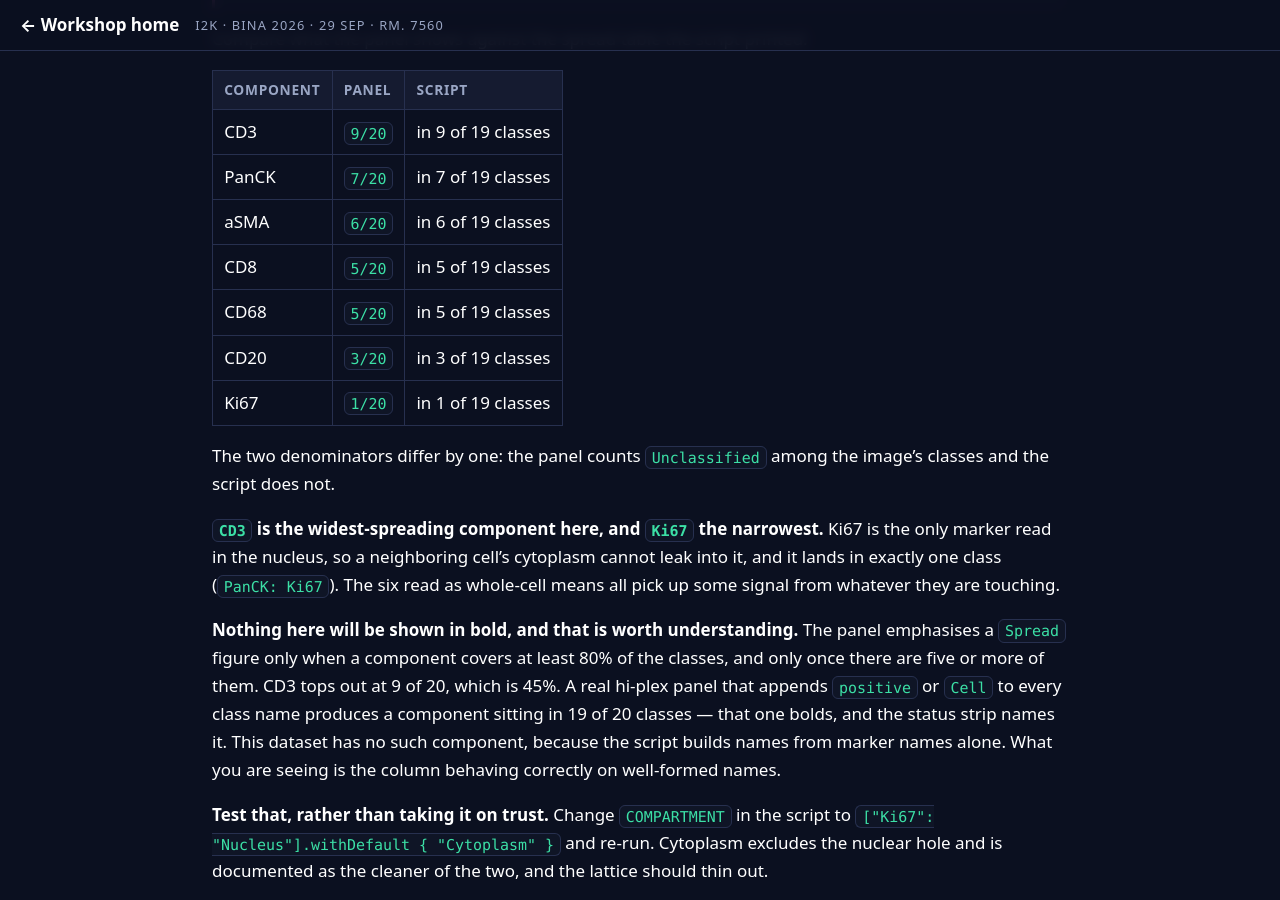
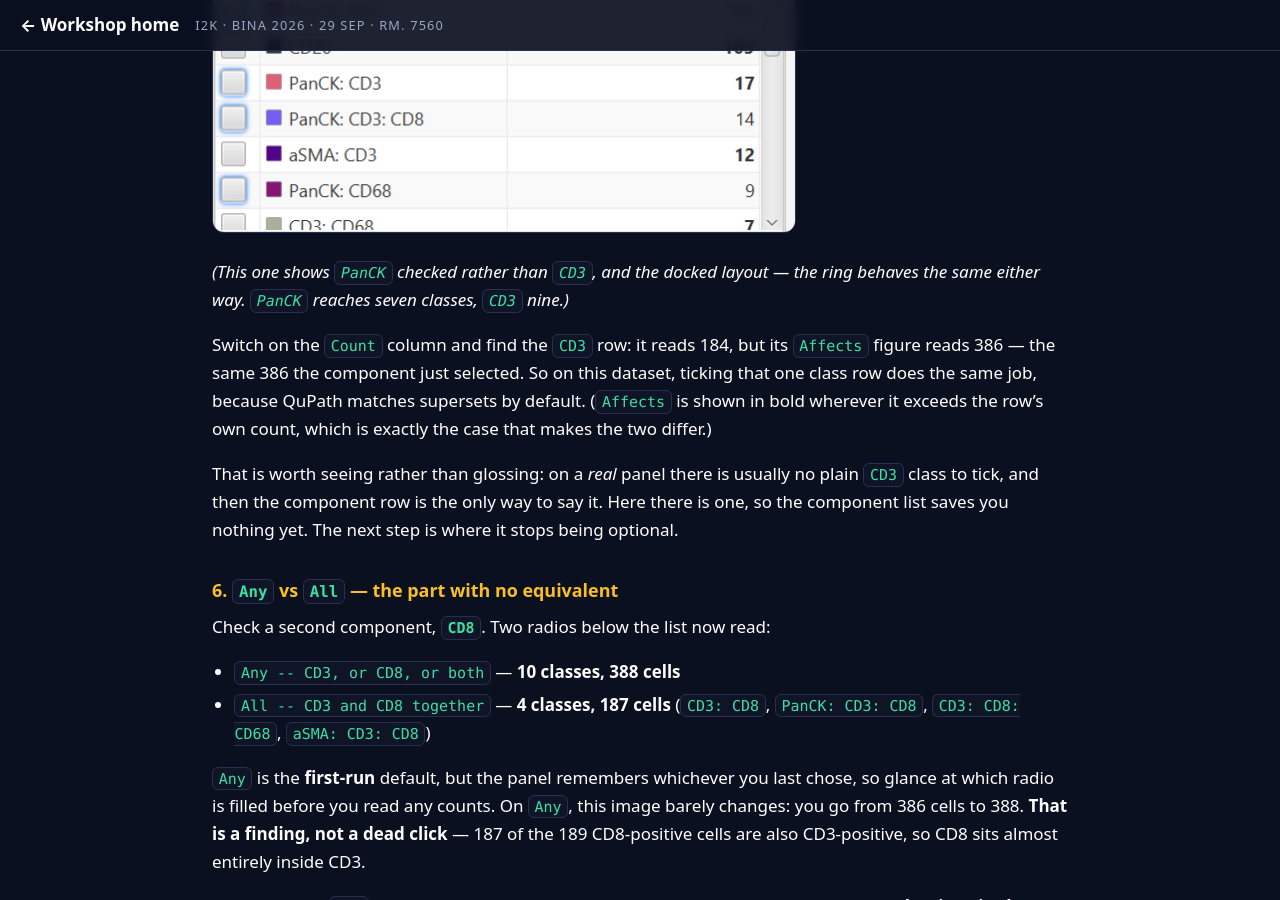
Before and after one commit to MichaelSNelson/BINA-I2K-2026-QuPath-Extensions, a Jekyll site: the page built from docs/14-class-visibility.md, in a window 1280 px wide and 900 px high, scrolled down 6890 px. Built offline with Jekyll 4.4.1, drawn with Linux system fonts in a browser that asks for light colours; some of the changed text lies outside the part shown.

Commit message:
Guide 14: add the panel screenshots, and fix what one of them revealed
Two images: the floating panel over the viewer at step 4, and a crop of the
docked classes list at step 5 showing the tick-versus-ring distinction the
step describes. The crop happens to show the Affects bolding too -- bold on
every row where Affects exceeds that class's own count, plain where they are
equal -- so one image carries both ideas.

Both screenshots show PanCK checked rather than CD3, and the captions say so
rather than implying otherwise: PanCK reaches seven classes, CD3 nine.

The dialog screenshot also confirms three numbers the guide asserts from a
measured run: Affects reads 439 for PanCK, 386 for CD3 and 187 for CD3: CD8,
and the classes header reads 20, which is the Spread denominator the guide
predicts and the script now prints.

And it caught an error. The combination control in the screenshot has All
selected, not Any. ClassVisibilityPreferences:107 makes combination a
persistent preference with ANY only as the first-run default, so a reader who
has used the panel before will not see what the guide promised. Step 6 now
says to check which radio is filled before reading the counts.

Images were resized and quantised for the web: 1.06 MB to 302 KB for the
panel, 15.6 KB for the crop. The two originals are left untracked as sources.

Claude-Session: https://claude.ai/code/session_01KwiACUr5MacuDvqp74c96o

```diff
--- a/docs/14-class-visibility.md
+++ b/docs/14-class-visibility.md
@@ -235,7 +235,12 @@ empty state.
 
 > **The panel opens as a floating window.** If it covers the viewer, use the **Dock as tab**
 > button in the panel's own header to park it in the analysis pane. **Undock to window** puts
-> it back.
+> it back, and the docked layout stacks the two lists instead of placing them side by side.
+
+<img src="../images/class-visibility/panel-over-viewer.png" alt="The Class visibility floating window over the QuPath viewer on tme_00. Its header carries Preset, the Visibility rule radios set to Show only checked classes, a Find box and Exact matches only. Below are two lists side by side: Classes on detections in this image (20), sorted by an Affects column, and Anything containing these components (7) with a Count column. PanCK is checked in the components list and the viewer shows only the teal PanCK-positive cells; the status strip reads Active rules (1) with Undo Check PanCK and Reset all buttons" width="900">
+
+The screenshot is one step ahead of you — it has `PanCK` already checked, so the lists have
+something in them. Yours will be empty of rules until the next step.
 
 ### 5. One component, many classes
 
@@ -259,6 +264,11 @@ pulsed briefly when you checked `CD3`. Those are the classes the component rule
 with a *tick* is on because you checked it; a row with a *ring* is on because a component reaches
 it — and the ring disappears the moment you uncheck `CD3`, where a tick would stay.
 
+<img src="../images/class-visibility/classes-ringed-by-component.png" alt="The classes list with PanCK checked in the components list. The PanCK row carries a grey tick; the rows PanCK colon Ki67, PanCK colon CD3, PanCK colon CD3 colon CD8 and PanCK colon CD68 carry an empty check box outlined with a blue ring; rows that do not contain PanCK, such as aSMA, CD3, CD68 and CD3 colon CD8, have plain empty boxes. The Affects column reads 439, 416, 386, 221, 189, 187, 126, 103, 17, 14, 12 and 9 down the rows, in bold on every row where it exceeds that class's own count" width="584">
+
+*(This one shows `PanCK` checked rather than `CD3`, and the docked layout — the ring behaves the
+same either way. `PanCK` reaches seven classes, `CD3` nine.)*
+
 Switch on the `Count` column and find the `CD3` row: it reads 184, but its `Affects` figure reads
 386 — the same 386 the component just selected. So on this dataset, ticking that one class row
 does the same job, because QuPath matches supersets by default. (`Affects` is shown in bold
@@ -276,7 +286,9 @@ Check a second component, **`CD8`**. Two radios below the list now read:
 - `All -- CD3 and CD8 together` — **4 classes, 187 cells** (`CD3: CD8`, `PanCK: CD3: CD8`,
   `CD3: CD8: CD68`, `aSMA: CD3: CD8`)
 
-`Any` is the default, and on this image it barely does anything: you go from 386 cells to 388.
+`Any` is the **first-run** default, but the panel remembers whichever you last chose, so glance at
+which radio is filled before you read any counts. On `Any`, this image barely changes: you go from
+386 cells to 388.
 **That is a finding, not a dead click** — 187 of the 189 CD8-positive cells are also CD3-positive,
 so CD8 sits almost entirely inside CD3.
 
```
Also changed, not shown: images/class-visibility/classes-ringed-by-component.png (added), images/class-visibility/panel-over-viewer.png (added).
